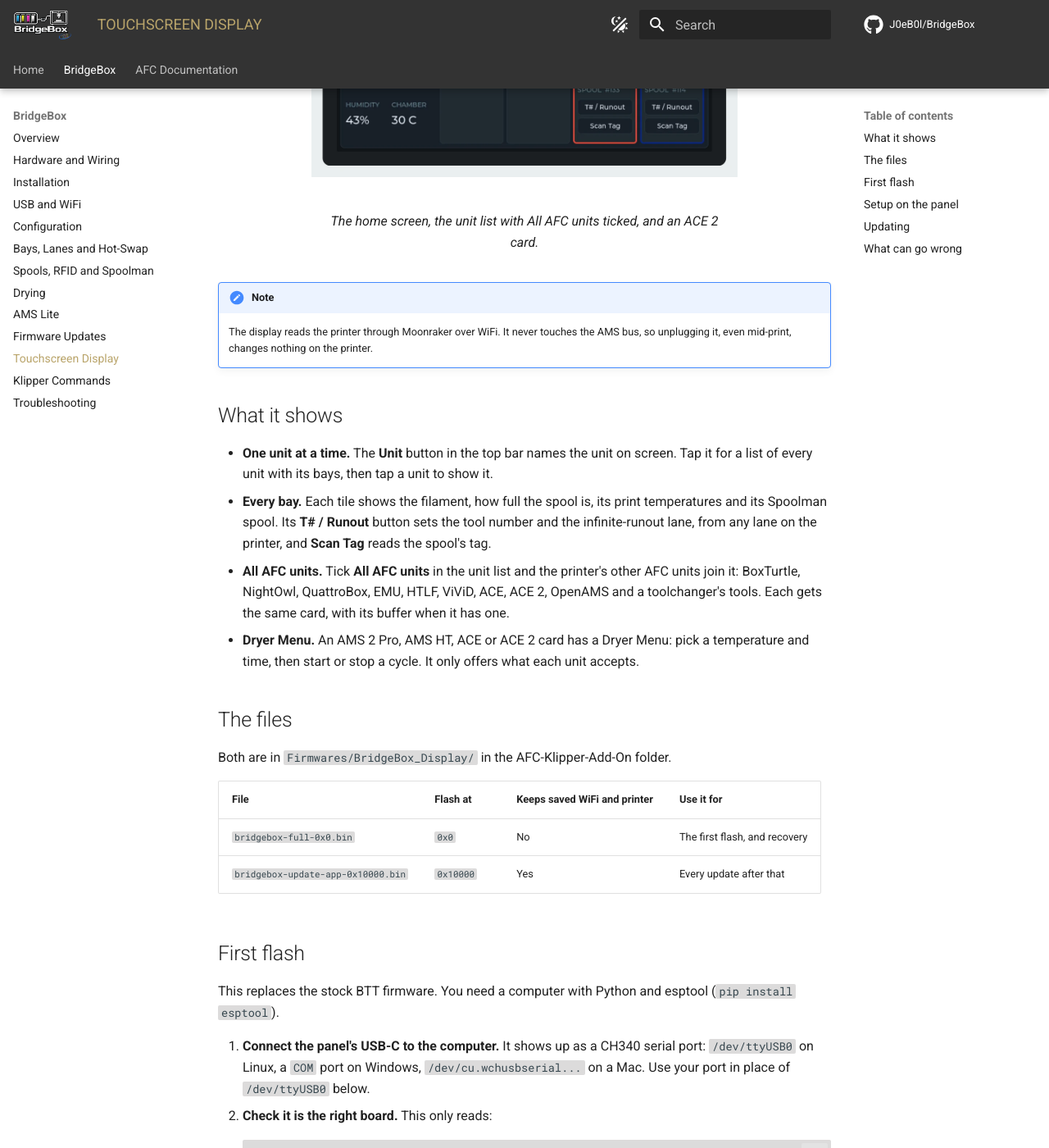
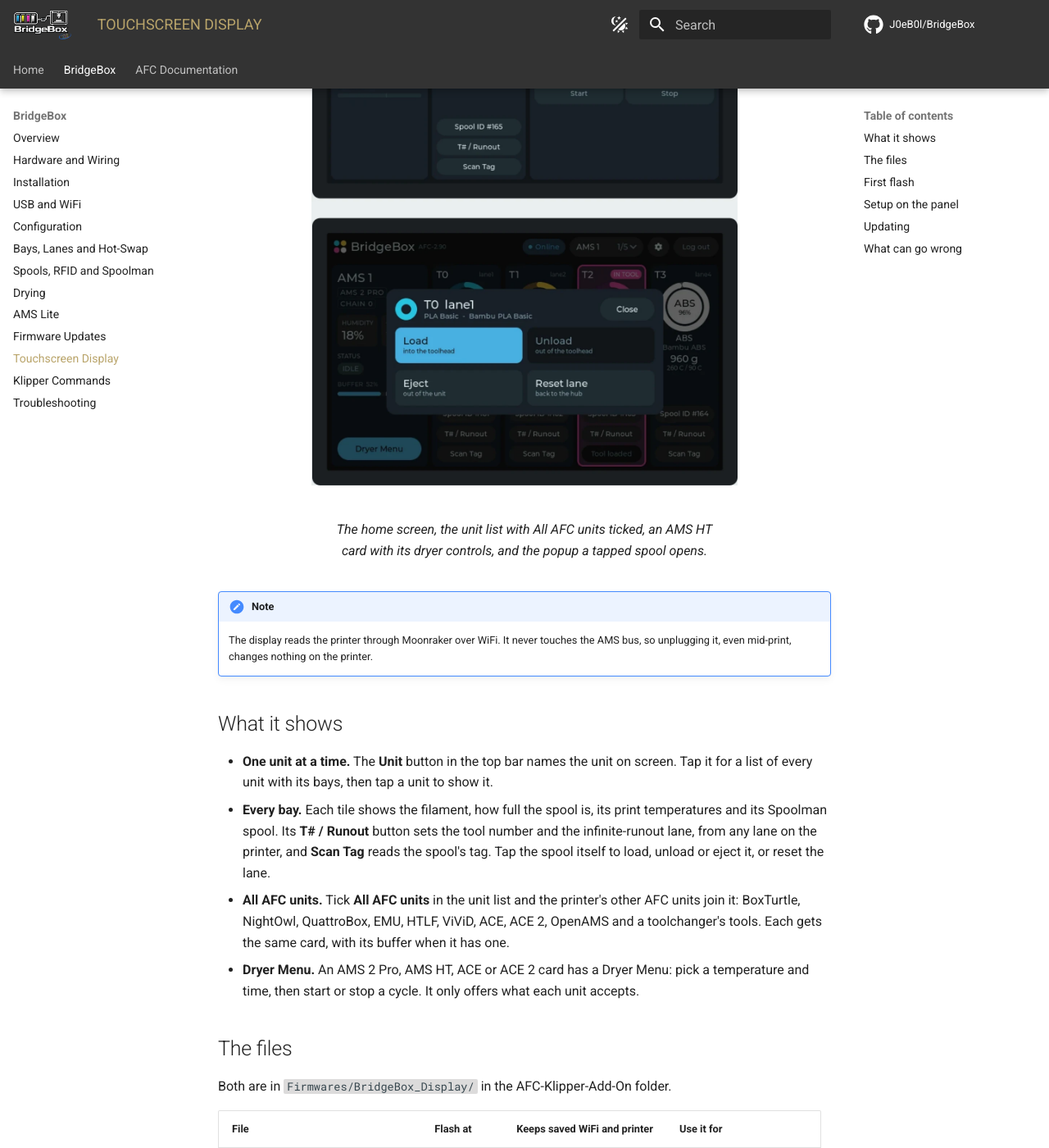
Before and after one commit to J0eB0l/BridgeBox, an MkDocs documentation site: the page built from docs/bridgebox/display.md, in a window 1280 px wide and 1400 px high, scrolled down 1225 px. Shown: the whole window at 82% size. Built offline with MkDocs 1.6.1 and Material for MkDocs 9.7.7, drawn with Linux system fonts in a browser that asks for light colours; comment, search, counter and statistics services are not loaded.

Commit message:
Display screenshots from AFC-1.56
Home, Units list, an AMS HT card with its dryer controls and the spool
tap popup, on the front page, README and docs. The docs show the light
or dark composite to match the theme instead of both.

```diff
--- a/docs/bridgebox/display.md
+++ b/docs/bridgebox/display.md
@@ -7,9 +7,9 @@
 board under another name, so one left over from a Bambu printer works too.
 
 <figure markdown="span">
-  ![BridgeBox display screens](../assets/images/bridgebox/panel-light.webp){ width="520" loading=lazy }
-  ![BridgeBox display screens](../assets/images/bridgebox/panel-dark.webp){ width="520" loading=lazy }
-  <figcaption>The home screen, the unit list with All AFC units ticked, and an ACE 2 card.</figcaption>
+  ![BridgeBox display screens](../assets/images/bridgebox/panel-light-156.webp#only-light){ width="520" loading=lazy }
+  ![BridgeBox display screens](../assets/images/bridgebox/panel-dark-156.webp#only-dark){ width="520" loading=lazy }
+  <figcaption>The home screen, the unit list with All AFC units ticked, an AMS HT card with its dryer controls, and the popup a tapped spool opens.</figcaption>
 </figure>
 
 !!! note
@@ -23,7 +23,7 @@
   with its bays, then tap a unit to show it.
 - **Every bay.** Each tile shows the filament, how full the spool is, its print temperatures and its Spoolman spool.
   Its **T# / Runout** button sets the tool number and the infinite-runout lane, from any lane on the printer, and
-  **Scan Tag** reads the spool's tag.
+  **Scan Tag** reads the spool's tag. Tap the spool itself to load, unload or eject it, or reset the lane.
 - **All AFC units.** Tick **All AFC units** in the unit list and the printer's other AFC units join it: BoxTurtle,
   NightOwl, QuattroBox, EMU, HTLF, ViViD, ACE, ACE 2, OpenAMS and a toolchanger's tools. Each gets the same card, with
   its buffer when it has one.
```
Also changed, not shown: README.md (+4 -4 lines), index.html (+11 -6 lines), assets/panel-ace2.webp (deleted), assets/panel-amsht-156.webp (added), assets/panel-home-156.webp (added), assets/panel-home.webp (deleted), assets/panel-popup-156.webp (added), assets/panel-units-156.webp (added), assets/panel-units.webp (deleted), assets/readme/panel-dark-156.webp (added), assets/readme/panel-dark.webp (deleted), assets/readme/panel-light-156.webp (added), assets/readme/panel-light.webp (deleted), docs/assets/images/bridgebox/panel-dark-156.webp (added), 3 more files.
